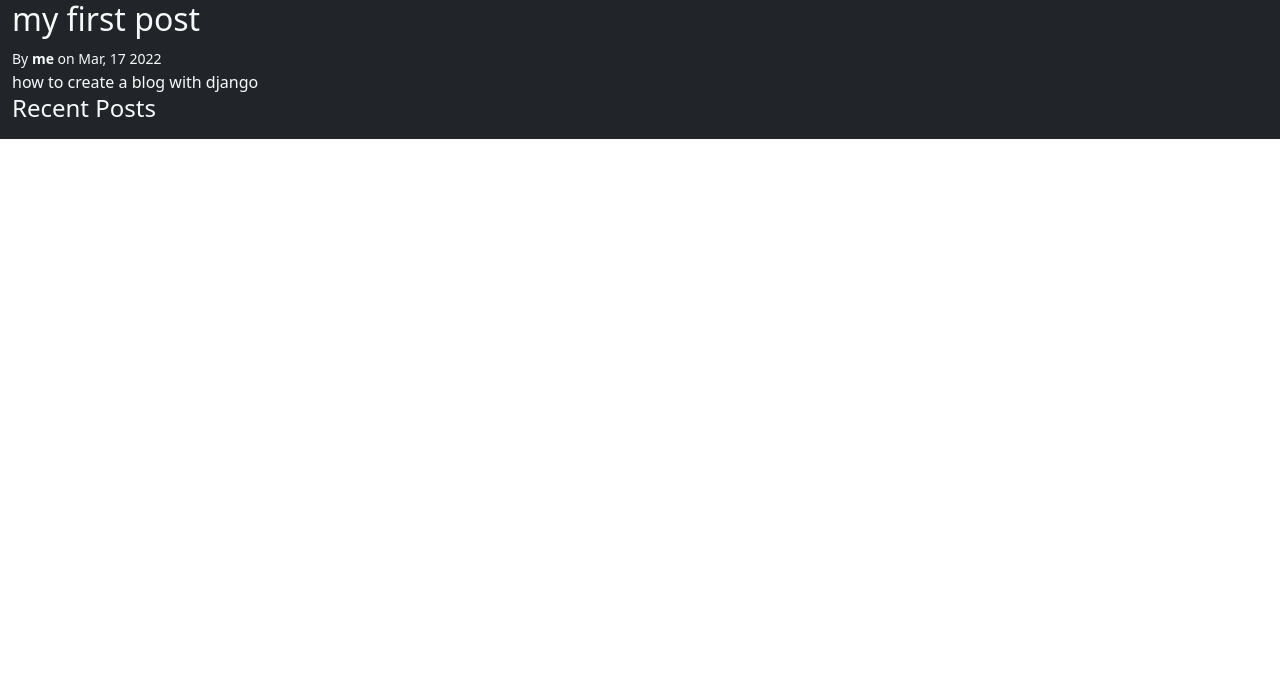
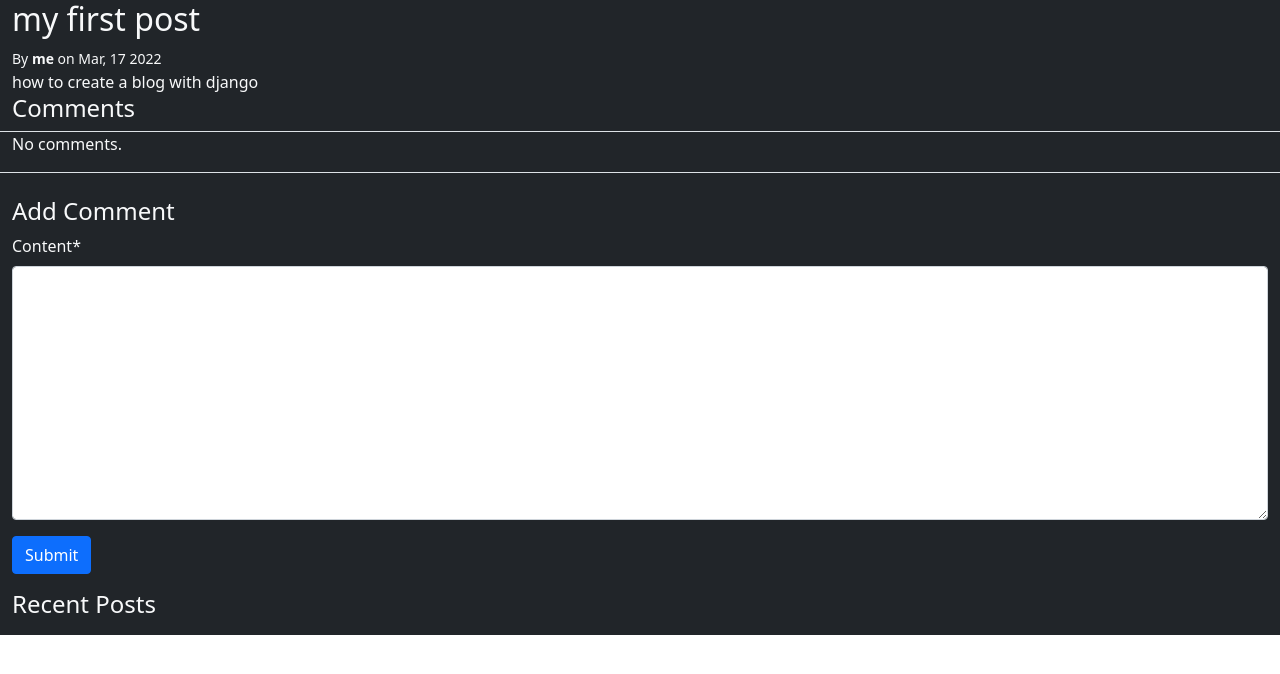
Before and after one commit to atefehes/django-course, a Django app: a page that uses templates/blog/post-detail.html in a window 1280 px wide. Shown: the top 674 px of the page. Run offline with Django 3.2, Linux system fonts and the light colour scheme; a user stored in the database is signed in; data comes from the database, SQL or seed files in the repository; both versions use the stored data as it was after the commit; data that the repository does not hold is empty; parts of the project's set-up code (start-up, migrations or seed data) failed here and were passed over; some libraries are stand-ins or nearby versions.

Commit message:
Finish crispy forms

```diff
--- a/blango/settings.py
+++ b/blango/settings.py
@@ -41,6 +41,8 @@ SESSION_COOKIE_SAMESITE = 'None'
 INSTALLED_APPS = [
     'django.contrib.admin',
     'django.contrib.auth',
+    'crispy_forms',
+    'crispy_bootstrap5',
     'django.contrib.contenttypes',
     'django.contrib.sessions',
     'django.contrib.messages',
@@ -132,3 +134,5 @@ STATIC_URL = '/static/'
 # https://docs.djangoproject.com/en/3.2/ref/settings/#default-auto-field
 
 DEFAULT_AUTO_FIELD = 'django.db.models.BigAutoField'
+CRISPY_ALLOWED_TEMPLATE_PACKS = 'bootstrap5'
+CRISPY_TEMPLATE_PACK = 'bootstrap5'
--- /dev/null
+++ b/blog/forms.py
@@ -0,0 +1,17 @@
+from django import forms
+from blog.models import Comment
+from crispy_forms.layout import Submit
+from crispy_forms.helper import FormHelper
+
+
+
+class CommentForm(forms.ModelForm):
+    class Meta:
+        model = Comment
+        fields = ["content"]
+
+    def __init__(self, *args, **kwargs):
+        super(CommentForm, self).__init__(*args, **kwargs)
+        self.helper = FormHelper()
+        self.helper = FormHelper()
+        self.helper.add_input(Submit('submit', 'Submit'))
--- a/blog/templatetags/blog_extras.py
+++ b/blog/templatetags/blog_extras.py
@@ -70,3 +70,11 @@ def endrow():
 def recent_posts(post):
     posts = Post.objects.exclude(pk=post.pk)[:5]
     return {"title": "Recent Posts", "posts": posts}
+
+@register.simple_tag
+def col(extra_classes=""):
+    return format_html('<div class="col {}">', extra_classes)
+
+@register.simple_tag
+def endcol():
+    return format_html("</div>")
--- a/blog/views.py
+++ b/blog/views.py
@@ -1,5 +1,6 @@
-from django.shortcuts import render, get_object_or_404
+from django.shortcuts import render, get_object_or_404, redirect
 from django.utils import timezone
+from blog.forms import CommentForm
 from .models import Post
 
 # Create your views here.
@@ -12,4 +13,19 @@ def index(request):
 
 def post_detail(request, slug):
     post = get_object_or_404(Post, slug=slug)
-    return render(request, "blog/post-detail.html", {"post": post})
+    if request.user.is_active:
+        if request.method == "POST":
+            comment_form = CommentForm(request.POST)
+
+            if comment_form.is_valid():
+                comment = comment_form.save(commit=False)
+                comment.content_object = post
+                comment.creator = request.user
+                comment.save()
+                return redirect(request.path_info)
+        else:
+            comment_form = CommentForm()
+    else:
+        comment_form = None
+
+    return render(request, "blog/post-detail.html", {"post": post, "comment_form": comment_form})
--- /dev/null
+++ b/templates/blog/post-comments.html
@@ -0,0 +1,36 @@
+{% load blog_extras crispy_forms_tags %}
+<h4>Comments</h4>
+{% for comment in post.comments.all %}
+{% row "border-top pt-2" %}
+    {% col %}
+        <h5>Posted by {{ comment.creator }} at {{ comment.created_at|date:"M, d Y h:i" }}</h5>
+    {% endcol %}
+{% endrow %}
+{% row "border-bottom" %}
+    {% col %}
+        <p>{{ comment.content }}</p>
+    {% endcol %}
+{% endrow %}
+{% empty %}
+    {% row "border-top border-bottom" %}
+        {% col %}
+            <p>No comments.</p>
+        {% endcol %}
+    {% endrow %}
+{% endfor %}
+{% if request.user.is_active %}
+{% row "mt-4" %}
+    {% col %}
+        <h4>Add Comment</h4>
+        {%  crispy comment_form %}
+
+        <!-- <form method="post">
+            {% csrf_token %}
+            {{ comment_form|crispy }}
+            <p>
+                <button type="submit" class="btn btn-primary">Submit</button>
+            </p>
+        </form> -->
+    {% endcol %}
+{% endrow %}
+{% endif %}
--- a/templates/blog/post-detail.html
+++ b/templates/blog/post-detail.html
@@ -1,6 +1,7 @@
 {% extends "base.html" %}
 {% load blog_extras %}
 {% block content %}
+
 <h2>{{ post.title }}</h2>
 {% row %}
     <div class="col">
@@ -13,12 +14,12 @@
     </div>
 {% endrow %}
 
+{% include "blog/post-comments.html" %}
+
 {% row %}
-    <div class="col">
+    {% col %}
         {% recent_posts post %}
-    </div>
+    {% endcol %}
 {% endrow %}
 
 {% endblock %}
-
-<!-- existing code here -->
```
Also changed, not shown: db.sqlite3.
